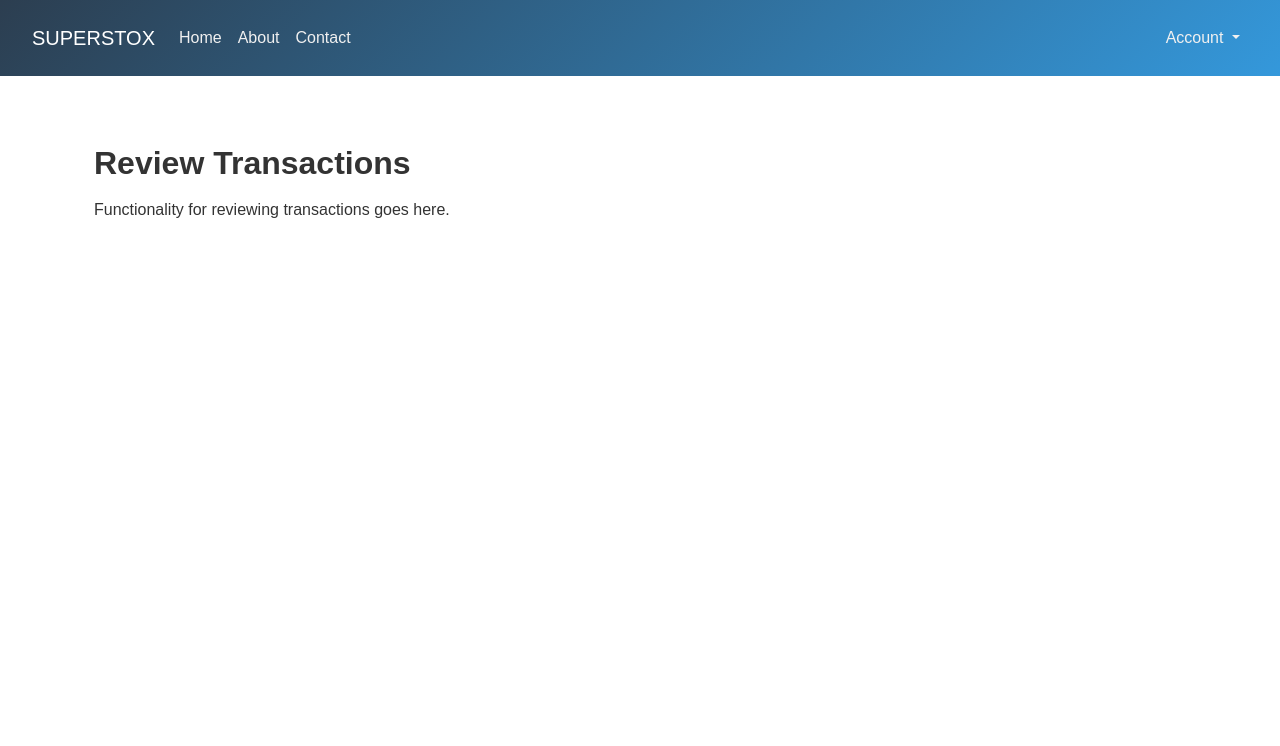
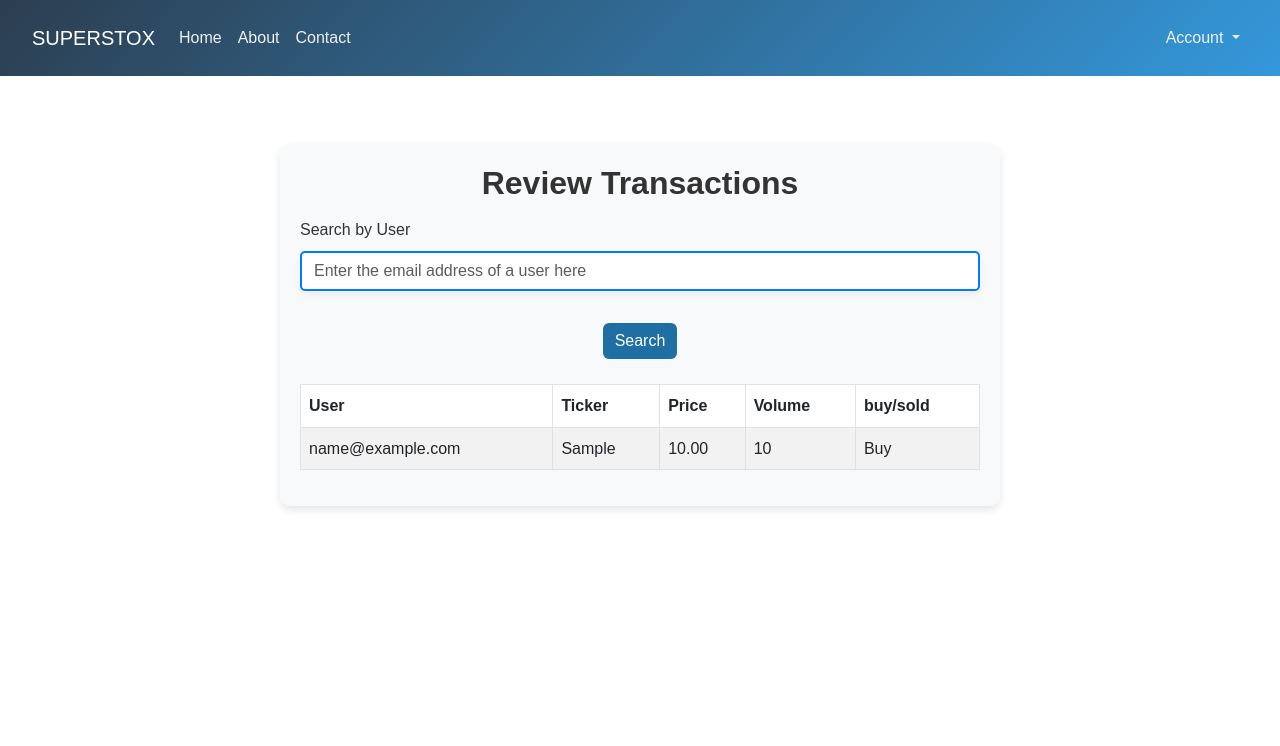
Before and after one commit to dnarang1/IFT401, a Flask app: page /admin/manage_users/review_transactions in a window 1280 px wide. Shown: the top 746 px of the page. Run offline with Flask 3, Linux system fonts and the light colour scheme; a user stored in the database is signed in; tables that the repository leaves empty hold one stand-in row (values such as "Sample post").

Commit message:
finalize the transactions log stuff

```diff
--- a/app.py
+++ b/app.py
@@ -172,11 +172,21 @@ def dashboard_view():
     userStocks = db.session.query(User_Stock).filter(User_Stock.user_email == username).all()
     listOfUserStock = []
     stockData = []
+    totalPortfolioValue=0
     for item in userStocks:
         listOfUserStock.append(item.stock_ticker)
         stockData.append(item.user_quantity)
+        thisStock = market_stockObj = db.session.query(Market_Stock).filter(Market_Stock.stock_ticker == item.stock_ticker).first()
+        totalPortfolioValue += thisStock.stock_price * item.user_quantity
 
-    return render_template('dashboard.html', username=username, cash=cash, allstocks=AllMarketStocks, ownedStocklables=listOfUserStock, data=stockData)
+
+
+
+    #gather transaction log for user
+    userTransactionLog = db.session.query(User_Transactions).filter(User_Transactions.user_email == username).all()
+
+
+    return render_template('dashboard.html', username=username, cash=cash, allstocks=AllMarketStocks, ownedStocklables=listOfUserStock, data=stockData,transcationLog=userTransactionLog,totalPortfolioValue=totalPortfolioValue)
 
 @app.route('/buy_stocks', methods=['GET', 'POST'])
 @login_required
@@ -487,13 +497,22 @@ def manage_stocks():
     # Add logic to handle stock management
     return render_template('manage_stocks.html')
 
-@app.route('/admin/manage_users/review_transactions')
+@app.route('/admin/manage_users/review_transactions', methods=['GET','POST'])
 @login_required
 def review_transactions():
     if not current_user.isadmin:
        return "ADMIN ACCESS ONLY", 403
+    if request.method == 'GET':
+        userTransactionLog = db.session.query(User_Transactions).all()
+        return render_template('review_transactions.html',transcationLog=userTransactionLog)
+    if request.method == 'POST':
+        userEmail = request.form['email']
+        userTransactionLog = db.session.query(User_Transactions).filter(User_Transactions.user_email == userEmail).all()
+        return render_template('review_transactions.html',transcationLog=userTransactionLog)
+    return render_template('review_transactions.html',transcationLog=userTransactionLog)
 
-    return render_template('review_transactions.html')
+
+
 @app.route('/admin/manage_users/generate_reports')
 @login_required
 def generate_reports():
--- a/templates/review_transactions.html
+++ b/templates/review_transactions.html
@@ -2,8 +2,79 @@
 {% block title %}Review Transactions{% endblock %}
 
 {% block content %}
+<style>
+    /* Card styling for the Sell Stocks form */
+    .sell-stocks-card {
+        background-color: #f8f9fa; /* Light background */
+        border-radius: 10px; /* Rounded corners */
+        box-shadow: 0 4px 8px rgba(0, 0, 0, 0.1); /* Subtle shadow */
+        padding: 20px; /* Padding inside the card */
+    }
+
+    /* Styling for select and input fields */
+    .form-select, .form-control {
+        border: 2px solid #007bff; /* Blue border */
+        border-radius: 5px; /* Slightly rounded corners */
+        box-shadow: 0 4px 8px rgba(0, 0, 0, 0.05); /* Light shadow for inputs */
+    }
+
+    /* Hover effect for the sell button */
+    .sell-button:hover {
+        transform: translateY(-2px); /* Slight lift on hover */
+        background-color: #0056b3; /* Darker blue on hover */
+    }
+
+</style>
+
 <div class="container mt-4">
-    <h2>Review Transactions</h2>
-    <p>Functionality for reviewing transactions goes here.</p>
+    <div class="row justify-content-center">
+        <div class="col-md-8">
+            <!-- Card containing the sell stocks form -->
+            <div class="sell-stocks-card">
+                <h2 class="text-center">Review Transactions</h2>
+
+                <!-- Form to submit stock sale -->
+                <form method="POST" action="{{ url_for('review_transactions') }}">
+                    <!-- Dropdown for selecting the stock to sell -->
+                    <div class="mb-3">
+                        <label for="email" class="form-label">Search by User</label>
+                        <input type="text" class="form-control" placeholder="Enter the email address of a user here"  id="email" name="email">
+                    </div>
+                    <!-- Sell button -->
+                    <div class="d-flex justify-content-center">
+                        <button type="submit" class="btn btn-primary mt-3">Search</button>
+                    </div>
+                </form>
+                <br>
+                <table class="table table-striped table-bordered w-100">
+                    <thead>
+                        <tr>
+                            <th>User</th>
+                            <th>Ticker</th>
+                            <th>Price</th>
+                            <th>Volume</th>
+                            <th>buy/sold</th>
+                        </tr>
+                    </thead>
+                    <tbody>
+                    {% for transaction in transcationLog %}
+                    <tr>
+                        <td>{{transaction.user_email}}</td>
+                        <td>{{transaction.stock_ticker}}</td>
+                        <td>{{transaction.price_at_purchase}}</td>
+                        <td>{{transaction.purchase_quantity}}</td>
+                        <!--<td>{{transaction.sell_buy}}</td> -->
+                        {% if transaction.sell_buy == True %}
+                        <td>Buy</td>
+                        {% else %}
+                        <td>Sell</td>
+                        {% endif %}
+                    </tr>
+                    {% endfor %}
+                    </tbody>
+                </table>
+            </div>
+        </div>
+    </div>
 </div>
 {% endblock %}
```
Also changed, not shown: templates/dashboard.html (+35 -1 lines).
